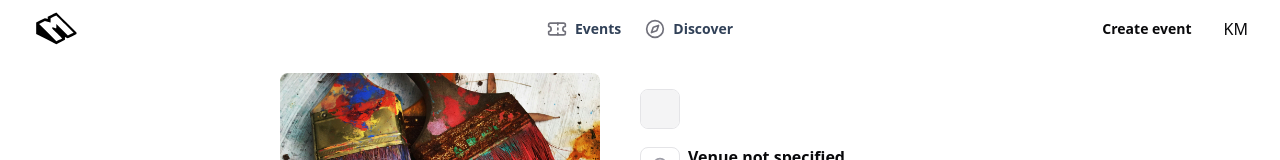
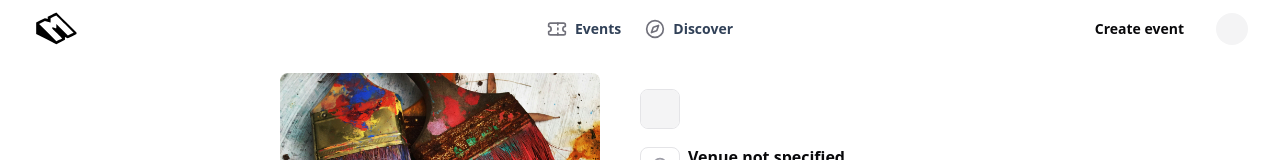
Before and after one commit to kazmonroy/mingo, a React (Vite) app in the folder client/: page /1 in a window 1280 px wide. Shown: the top 160 px of the page. Built offline with nearby package versions, Linux system fonts and the light colour scheme; no server answers.

Commit message:
Add user initials display to NavBar component

```diff
--- a/client/src/app/layout/NavBar.tsx
+++ b/client/src/app/layout/NavBar.tsx
@@ -1,7 +1,11 @@
+import { useCurrentUser } from '@/api/apiAuth';
 import { Compass, Ticket } from 'lucide-react';
 import { Link } from 'react-router';
 
 export const NavBar = () => {
+  const { currentUser } = useCurrentUser();
+  const userInitials = currentUser?.displayName?.charAt(0) || '';
+
   return (
     <header className='sticky top-0 z-50 flex flex-none flex-wrap items-center justify-between bg-white pl-3 pr-4 py-1 transition duration-500 sm:px-6 lg:px-8 dark:bg-transparent'>
       <div className='relative flex grow basis-0 items-center'>
@@ -24,7 +28,9 @@ export const NavBar = () => {
         <Link to='/create' className='text-sm font-semibold'>
           Create event
         </Link>
-        <p>KM</p>
+        <div className='size-8 bg-muted flex items-center justify-center rounded-full text-sm font-semibold text-muted-foreground'>
+          <p>{userInitials}</p>
+        </div>
       </div>
     </header>
   );
```
